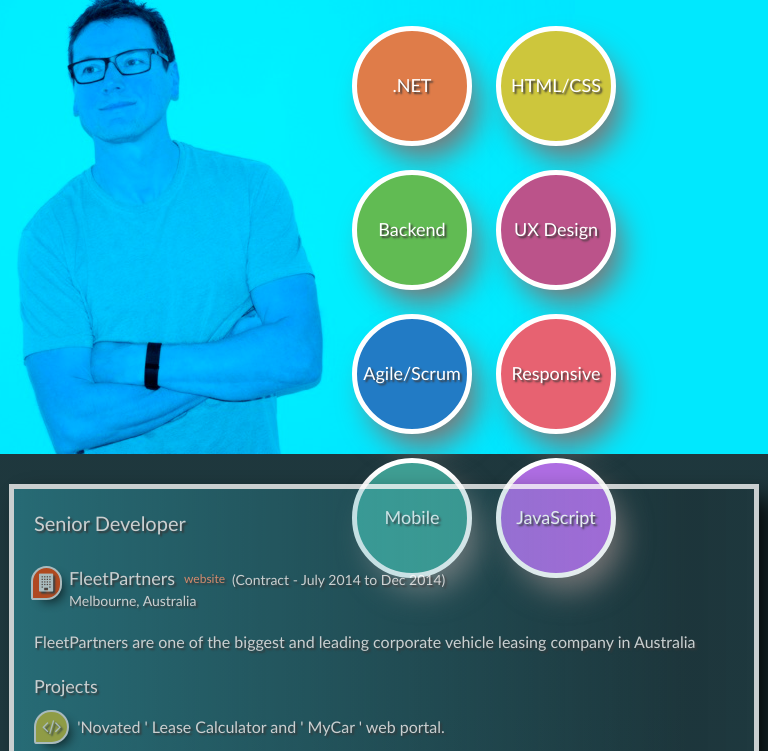
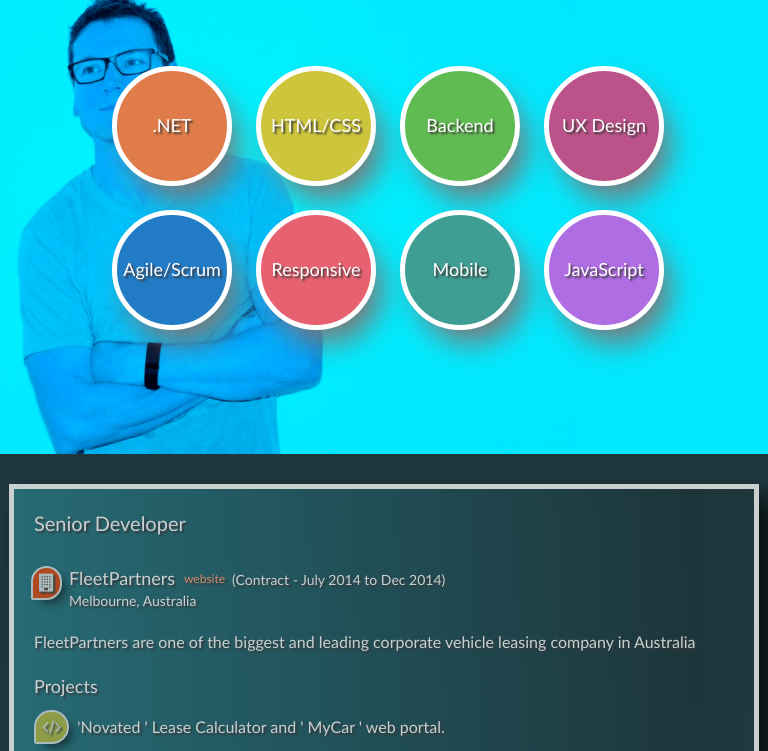
Before and after one commit to ArnoldKrumins/me, a website: page index.html in a window 768 px wide. Shown: the part 46-797 px from the top of the page. Drawn offline with nearby package versions, Linux system fonts and the light colour scheme.

Commit message:
positioning skills in header

```diff
--- a/less/site.less
+++ b/less/site.less
@@ -449,7 +449,7 @@ and (orientation : landscape) {
   #skills-container{
 
     position: absolute;
-    top: 80px;
+    top: 120px;
     left: 300px;
 
 
@@ -505,8 +505,8 @@ and (orientation : portrait) {
   #skills-container{
 
     position: absolute;
-    top: 80px;
-    left: 300px;
+    top: 120px;
+    left: 60px;
 
 
     ul{
```
Also changed, not shown: less/site.css.
